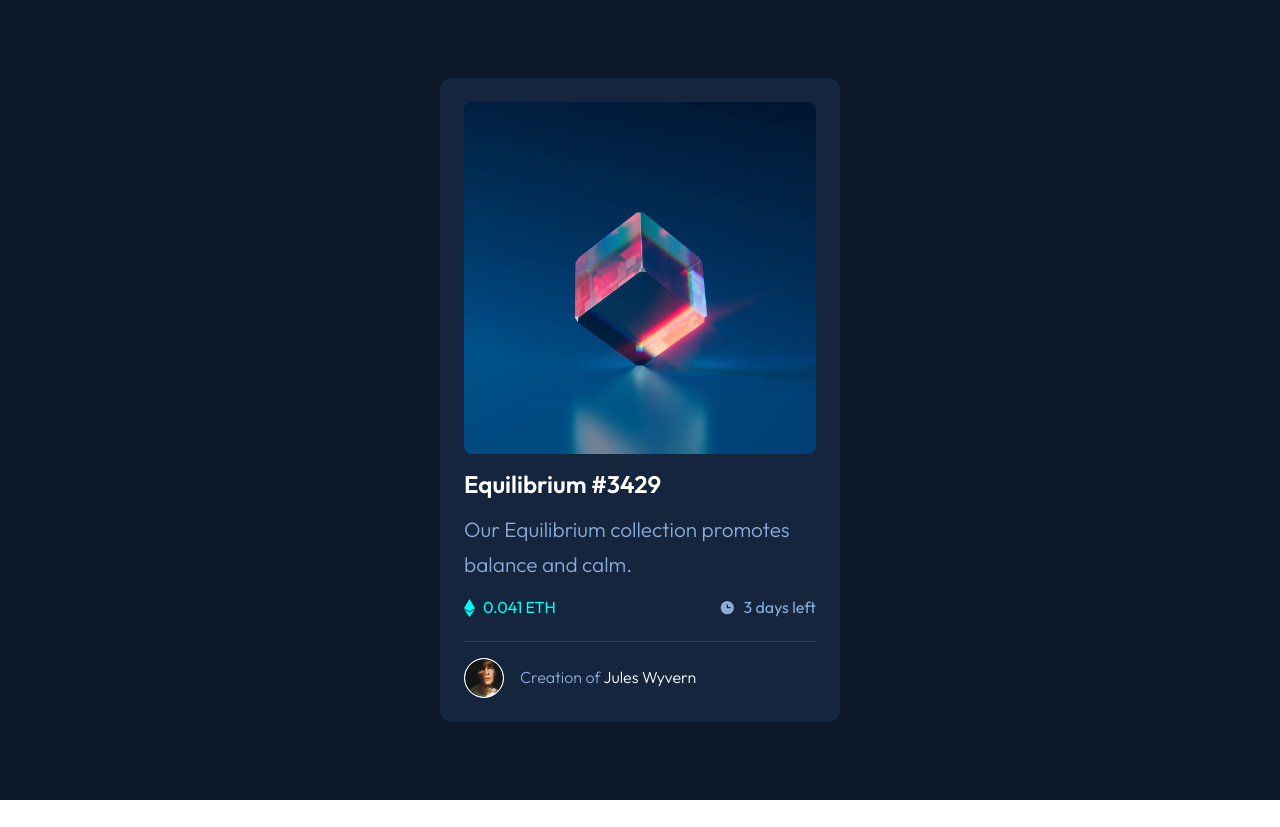
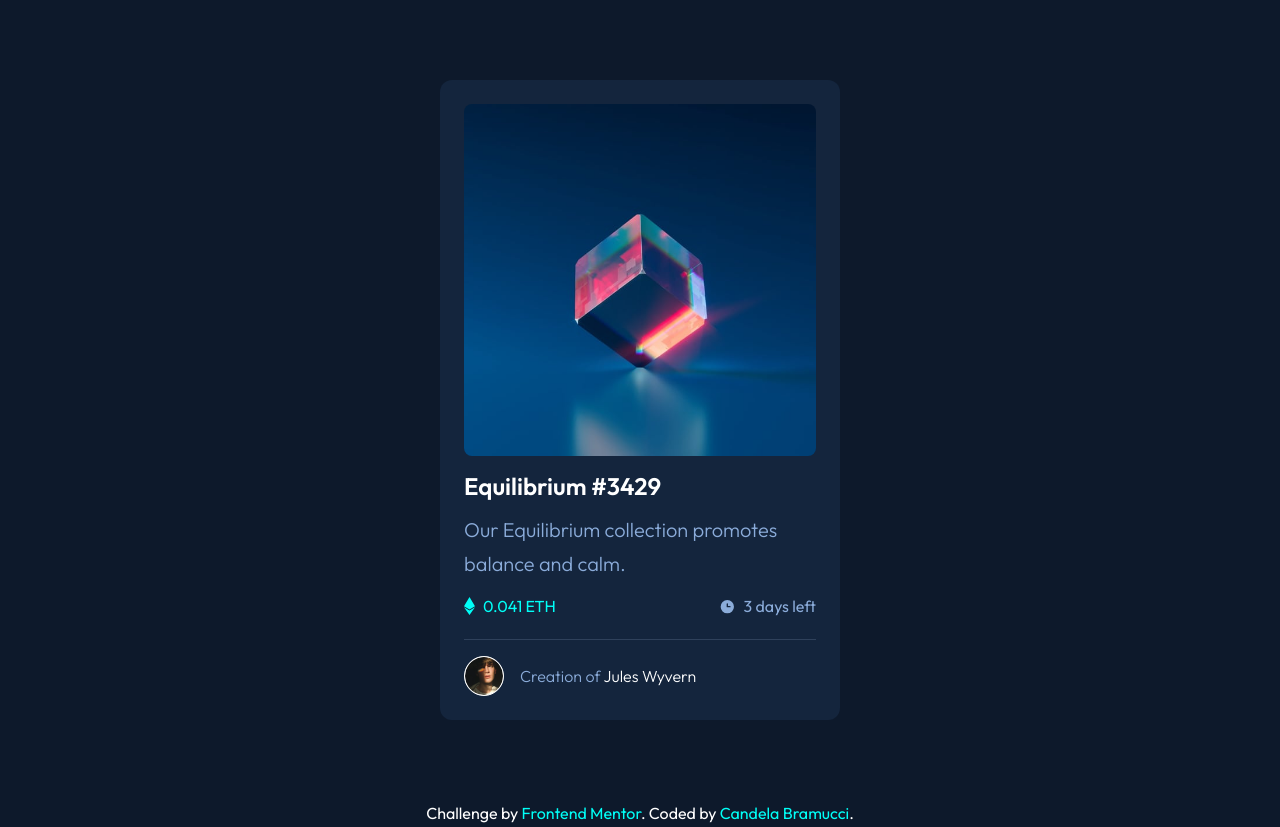
Before and after one commit to Liltanie/nft-card-component, a website: page src/index.html in a window 1280 px wide. Before the commit the page ends 800 px from the top, so only its background shows below. Drawn offline with Linux system fonts and the light colour scheme.

Commit message:
adding attribution

```diff
--- a/src/index.html
+++ b/src/index.html
@@ -56,14 +56,16 @@
                 </div>
             </article>
         </main>
-
-        <!-- <div class="attribution">
+        <footer class="attribution">
             Challenge by
             <a
                 href="https://www.frontendmentor.io?ref=challenge"
                 target="_blank"
                 >Frontend Mentor</a
-            >. Coded by <a href="#">Your Name Here</a>.
-        </div> -->
+            >. Coded by
+            <a href="https://www.frontendmentor.io/profile/Liltanie"
+                >Candela Bramucci</a
+            >.
+        </footer>
     </body>
 </html>
--- a/src/scss/base/_base.scss
+++ b/src/scss/base/_base.scss
@@ -1,10 +1,22 @@
 @use '../abstracts/' as *;
 
+body {
+    background-color: $background-color;
+}
+
 main {
-    background-color: $background-color;
     display: grid;
     justify-content: center;
     align-items: center;
     min-height: 100vh;
     padding: 4em;
 }
+
+.attribution {
+    text-align: center;
+    color: $white;
+
+    a {
+        color: $cyan;
+    }
+}
--- a/src/scss/base/_typography.scss
+++ b/src/scss/base/_typography.scss
@@ -19,7 +19,7 @@ p {
 }
 
 .card-description {
-    font-size: 1.3rem;
+    font-size: 1.25rem;
 }
 
 .p-icon {
```
Also changed, not shown: src/css/main.css, 1 other file.
